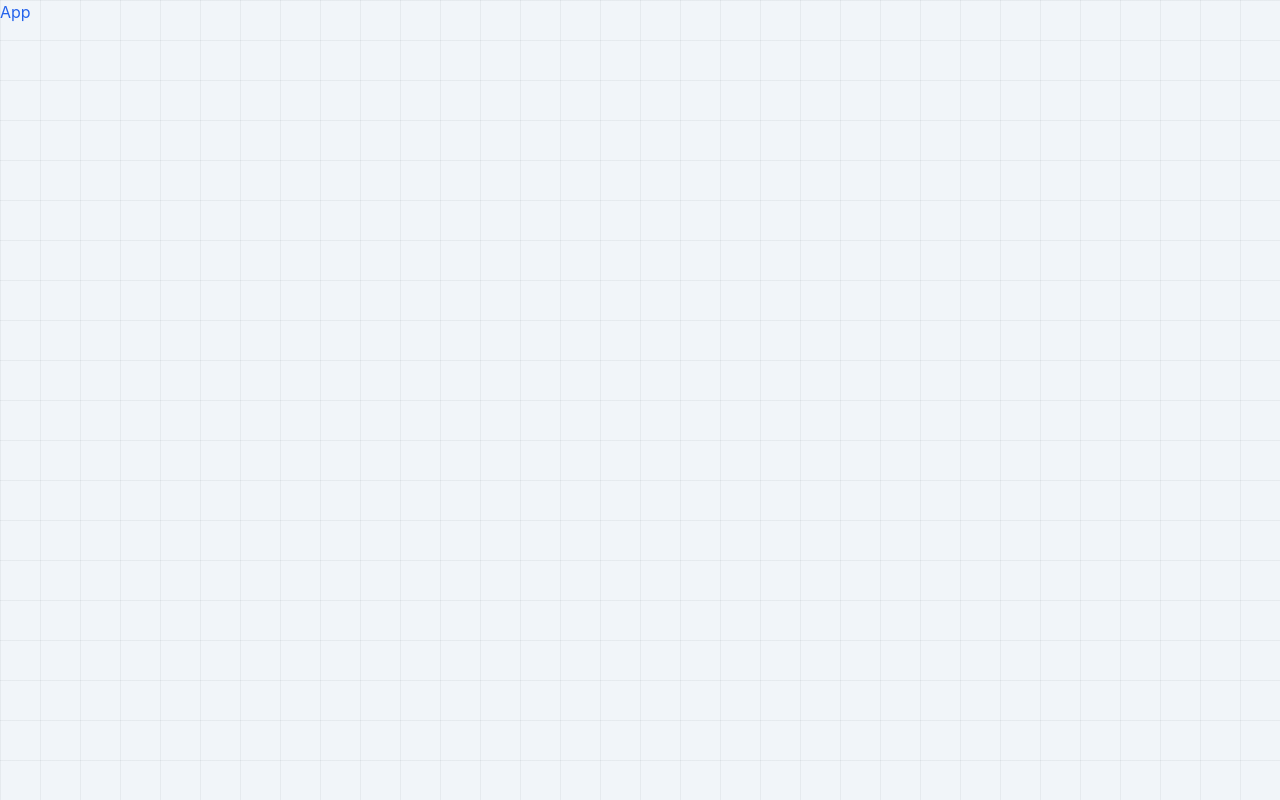
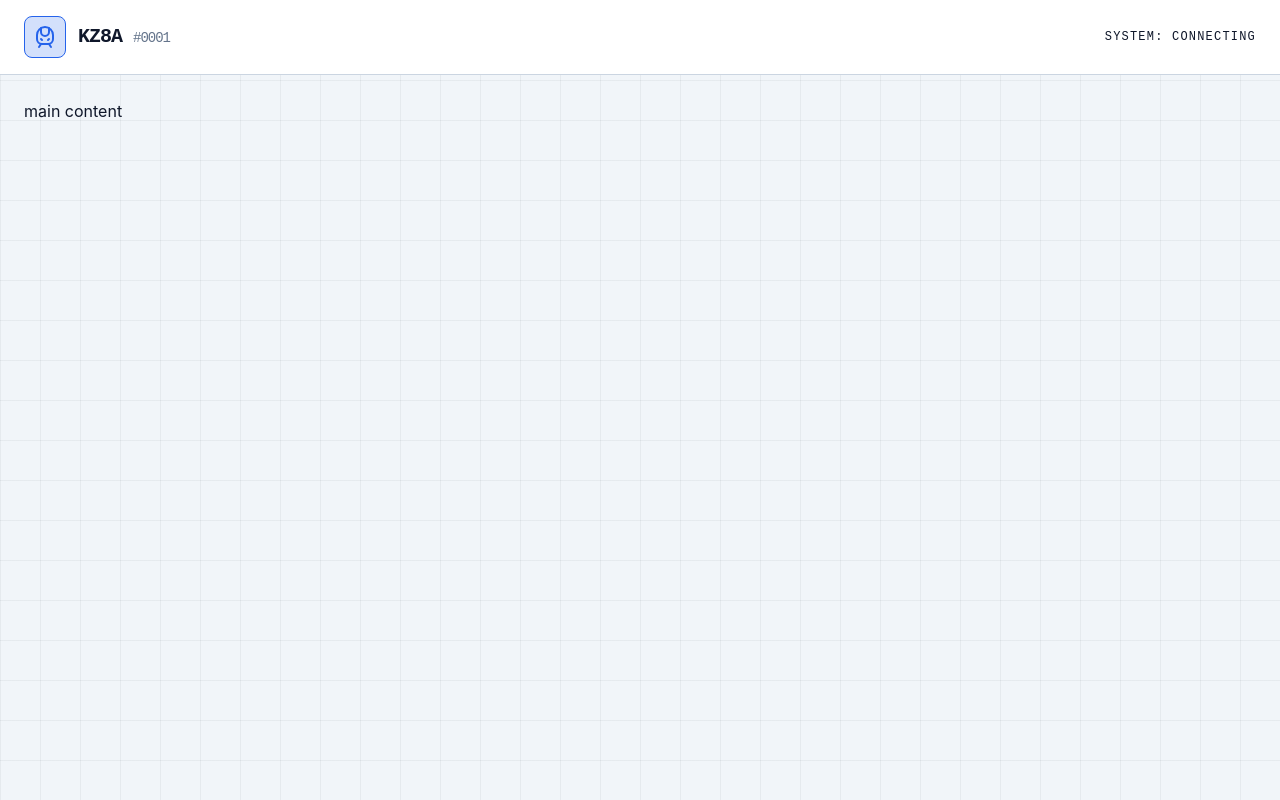
Before and after one commit to cxvxcxv/2am-client, a React (Vite) app: page / in a window 1280 px wide. Built offline with nearby package versions, Linux system fonts and the light colour scheme; no server answers.

Commit message:
feat: add useWebSocket hook and initialize in App

```diff
--- a/package.json
+++ b/package.json
@@ -11,6 +11,8 @@
   },
   "dependencies": {
     "@tailwindcss/vite": "^4.2.2",
+    "clsx": "^2.1.1",
+    "lucide-react": "^1.7.0",
     "react": "^19.2.4",
     "react-dom": "^19.2.4",
     "tailwindcss": "^4.2.2",
--- a/src/App.tsx
+++ b/src/App.tsx
@@ -1,3 +1,37 @@
-export const App = () => {
-	return <div className='text-primary'>App</div>;
-};
+import { useWebSocket } from '@/hooks/useWebSocket';
+import clsx from 'clsx';
+import { TrainFront } from 'lucide-react';
+
+export function App() {
+	const { status } = useWebSocket();
+
+	return (
+		<div className='flex flex-col'>
+			<header className='px-6 py-4 border-b bg-card border-card-border flex justify-between items-center font-mono'>
+				<div className='flex items-center gap-3'>
+					<span className='text-primary p-2 rounded-lg border bg-primary/20 shadow-primary border-primary'>
+						<TrainFront />
+					</span>
+					<h1 className='text-xl font-bold tracking-tighter'>
+						KZ8A <span className='text-muted text-sm font-normal'>#0001</span>
+					</h1>
+				</div>
+
+				<div className='flex items-center gap-3'>
+					<div
+						className={clsx('h-2 w-2 rounded-full', {
+							'bg-secondary animate-pulse': status === 'online',
+							'bg-warning': status === 'reconnecting',
+							'bg-critical': status === 'offline',
+						})}
+					/>
+					<span className='font-mono text-xs uppercase tracking-widest'>
+						System: {status}
+					</span>
+				</div>
+			</header>
+
+			<main className='flex-1 p-6'>main content</main>
+		</div>
+	);
+}
--- /dev/null
+++ b/src/hooks/useWebSocket.ts
@@ -0,0 +1,20 @@
+import { wsClient } from '@/services/wsClient';
+import { useTelemetryStore } from '@/store/telemetryStore';
+import { useEffect } from 'react';
+
+export const useWebSocket = () => {
+	const connectionStatus = useTelemetryStore(state => state.connectionStatus);
+
+	useEffect(() => {
+		wsClient.connect();
+
+		return () => {
+			wsClient.disconnect();
+		};
+	}, []);
+
+	return {
+		status: connectionStatus,
+		reconnect: () => wsClient.connect(),
+	};
+};
--- a/src/index.css
+++ b/src/index.css
@@ -50,11 +50,16 @@
 	--color-grid: var(--color-grid);
 
 	--font-mono: 'JetBrains Mono', 'Fira Code', monospace;
+
+	--default-transition-duration: 300ms;
 }
 
 @layer base {
 	* {
-		@apply border-card-border transition-colors duration-200;
+		@apply border-card-border transition-colors;
+		transition: background-color, border-color;
+		transition-duration: 300ms;
+		transition-timing-function: cubic-bezier(0.4, 0, 0.2, 1);
 	}
 
 	body {
```
Also changed, not shown: 1 other file (tests, documents, lock files or other folders).
